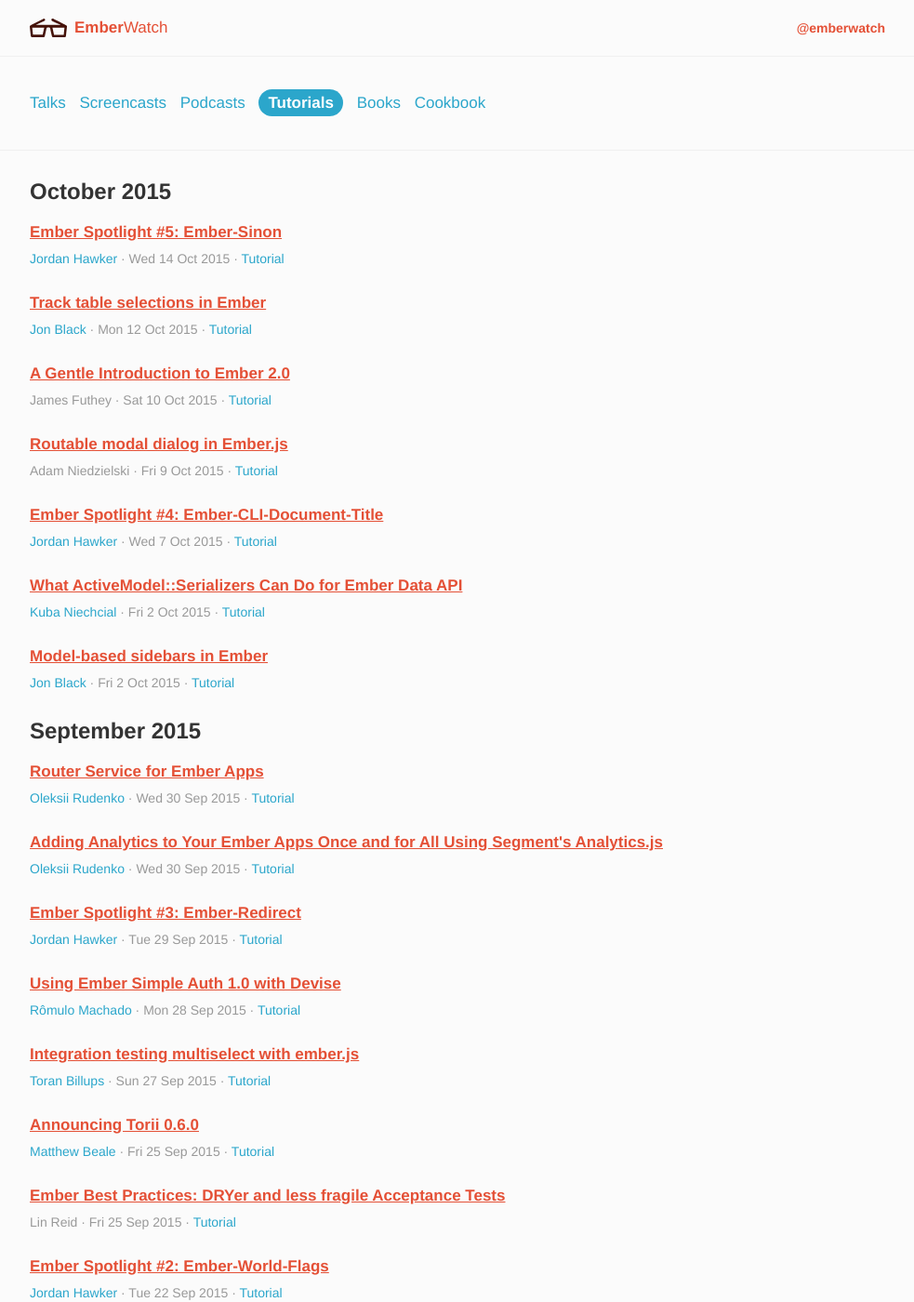
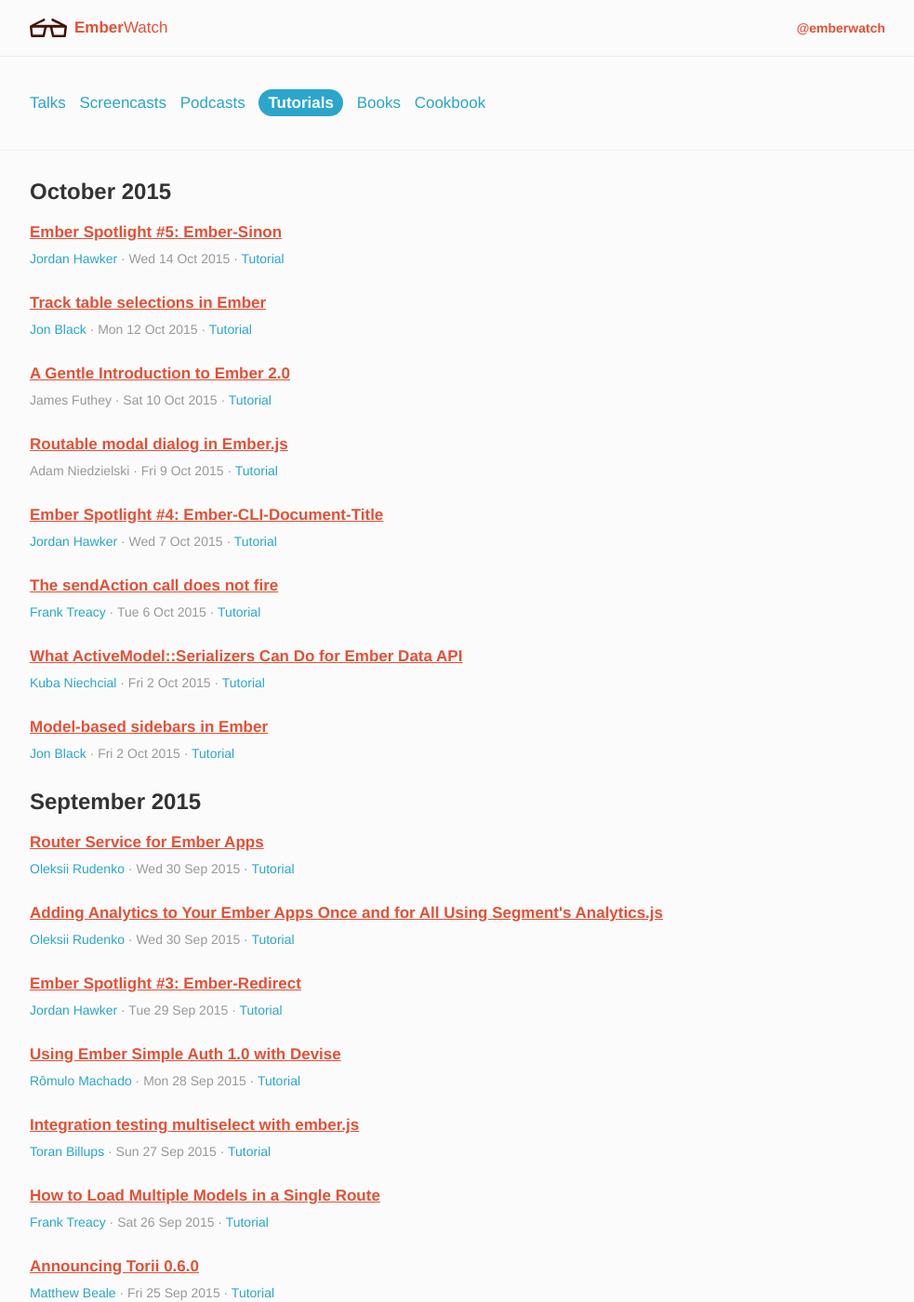
Before and after one commit to emberwatch/emberwatch, a Jekyll site: the page built from tutorials.html, in a window 1280 px wide and 1400 px high. Shown: the whole window at 93% size, without its empty margins (148-1131 px from the left). Built offline with Jekyll 4.4.1, drawn with Linux system fonts in a browser that asks for light colours; Markdown is read by kramdown in place of the engine named in the settings; comment, search, counter and statistics services are not loaded.

Commit message:
[Article] How to Load Multiple Models in a Single Route

```diff
--- a/_data/tutorials.yml
+++ b/_data/tutorials.yml
@@ -1,4 +1,20 @@
 ---
+- title: 'How to Load Multiple Models in a Single Route'
+  author_ids:
+  - 207
+  date: '2015-09-26'
+  date_created: '2015-09-26'
+  date_updated: '2015-09-26'
+  urls:
+  - http://emberigniter.com/load-multiple-models-single-route/
+- title: 'The sendAction call does not fire'
+  author_ids:
+  - 207
+  date: '2015-10-06'
+  date_created: '2015-10-06'
+  date_updated: '2015-10-06'
+  urls:
+  - http://emberigniter.com/send-action-does-not-fire/
 - title: 'A Gentle Introduction to Ember 2.0'
   author_ids:
   - 289
```
